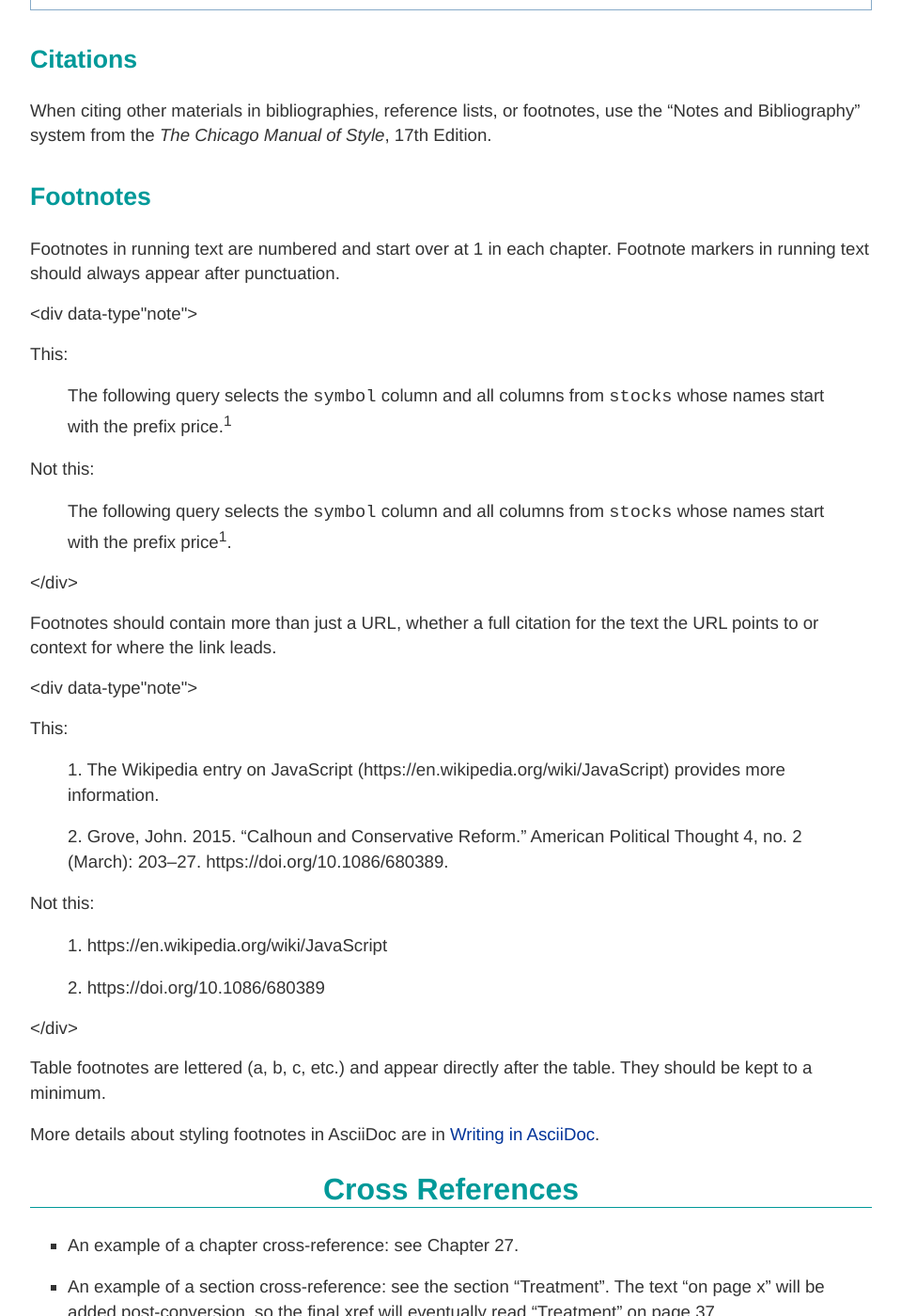
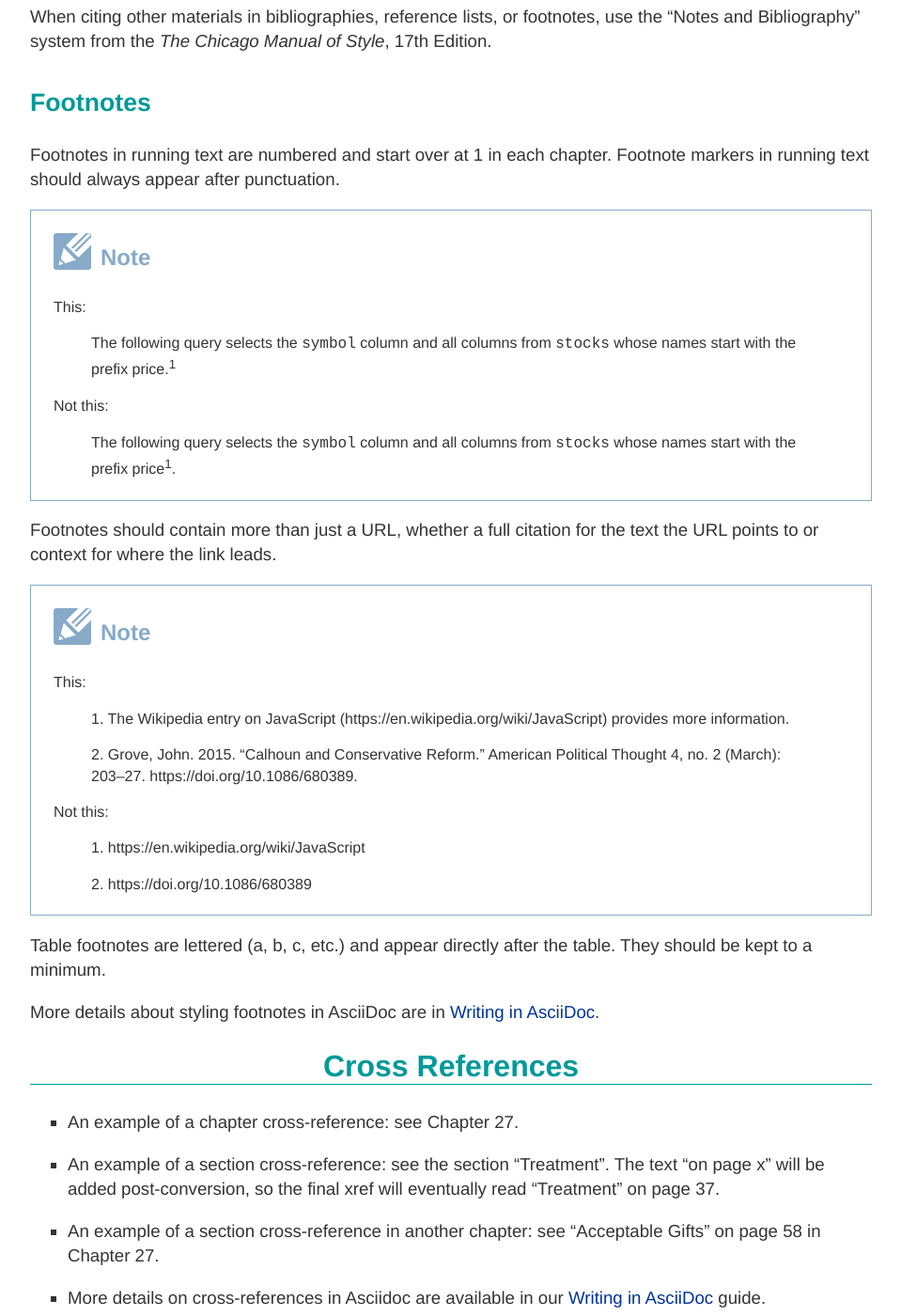
Before and after one commit to oreillymedia/production-resources, a Jekyll site: the page built from styleguide/index.md, in a window 1280 px wide and 1400 px high, scrolled down 3427 px. Shown: the whole window at 94% size, without its empty margins (160-1119 px from the left). Built offline with Jekyll 4.4.1, drawn with Linux system fonts in a browser that asks for light colours.

Commit message:
Cleans up admonitions

```diff
--- a/styleguide/index.md
+++ b/styleguide/index.md
@@ -58,7 +58,7 @@ title: O'Reilly Style Guide
   <li>
     <p>Anchor URLs to text nodes whenever possible, like you would on a website. See <a href="#links">Links</a> for more information.</p>
 
-<div data-type="warning" id="id-BeU0teho"><h6>Warning</h6>
+<div data-type="warning" id="id-BeU0teho">
   <p>Be as descriptive as possible because the print version of your book renders hyperlinks like this: "text anchor (<a href="http://url.example.com/"><em class="hyperlink">http://url.example.com/</em></a>)."</p>
 
 <p>For example, this:</p>
@@ -75,7 +75,8 @@ title: O'Reilly Style Guide
 
 <li>
 <p>Long URLs will be shortened so that they’re easy for print readers to type manually.</p>
-<div data-type="warning" id="id-warning-amazon"><h6>Warning</h6>
+
+<div data-type="warning" id="id-warning-amazon">
   <p>Do not link to products on any sales channels other than oreilly.com, including Apple, Google, or Amazon. Apple and Google will refuse to sell content that links to products on Amazon. Vendors, please flag any links to these sales channels and let the production editor know they exist.</p>
 
   <p>Saying "XX book is available on Amazon"—sans link—is OK.</p>
@@ -150,7 +151,7 @@ title: O'Reilly Style Guide
 
 <p>Footnotes in running text are numbered and start over at 1 in each chapter. Footnote markers in running text should always appear after punctuation.</p>
 
-<div data-type"note">
+<div data-type="note"><h6>Note</h6>
 <p>This:</p>
 <blockquote>
 <p>The following query selects the <code>symbol</code> column and all columns from <code>stocks</code> whose names start with the prefix price.<sup>1</sup></p></blockquote>
@@ -162,7 +163,7 @@ title: O'Reilly Style Guide
 
 <p>Footnotes should contain more than just a URL, whether a full citation for the text the URL points to or context for where the link leads.</p>
 
-<div data-type"note">
+<div data-type="note"><h6>Note</h6>
 <p>This:</p>
 
 <blockquote>
@@ -795,7 +796,7 @@ title: O'Reilly Style Guide
 
 <p>For Word copyediting, please do the following before submitting files for conversion: replace any tabs in code with the appropriate number of spaces (see earlier section, <a data-type="xref" href="#code">Code</a>); convert any remaining Word comments to tagged Comment paragraphs highlighted in blue; search for any manual linebreaks (^l) and delete or replace with paragraph breaks as appropriate; and accept all changes and make sure filenames adhere to house style.</p>
 
-<div data-type="note" id="note-1">
+<div data-type="note" id="note-1"><h6>Note</h6>
 <p>If you want to use a font convention that is slightly different for one of the following items, check with your editor first—some things can change; some can’t. For example, URLs will not be anything but <em>italic</em>, but you might come up with a different font convention for function names or menu items. If you do use something that differs from the following list, please write it down on your printout of this stylesheet, which should be submitted with your manuscript.</p>
 
 <p>If you have a “new” element, please consult with your editor about which font to use, then write it on your printout and submit it with your manuscript.</p>
```
